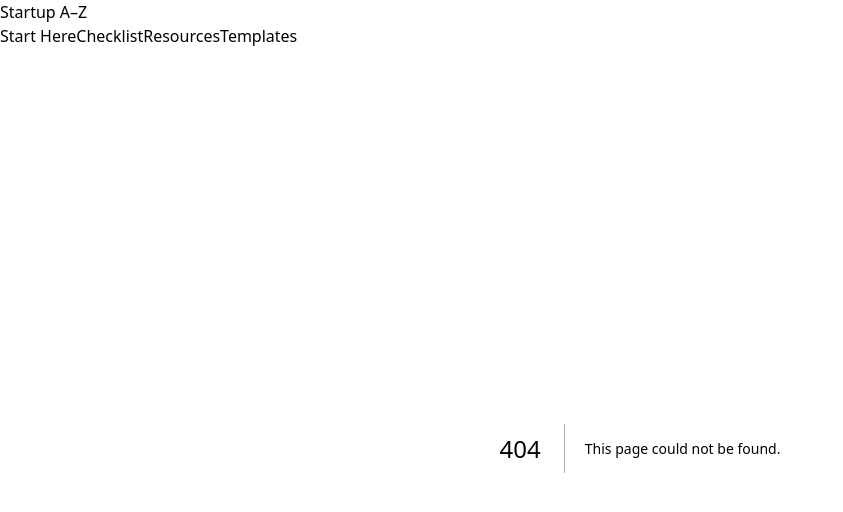
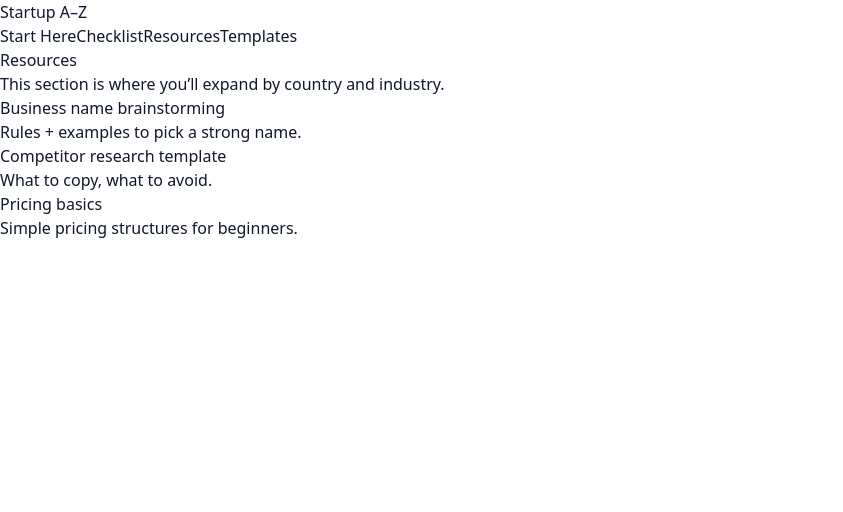
Before and after one commit to pandy-has/startup-a2z, a Next.js app: page /resources in a window 1280 px wide. Before the commit this address had no page. Shown: the top 512 px of the page, without its empty margins (0-843 px from the left). Built offline with nearby package versions, Linux system fonts and the light colour scheme.

Commit message:
Create page.tsx

```diff
--- /dev/null
+++ b/src/app/resources/page.tsx
@@ -0,0 +1,25 @@
+export default function ResourcesPage() {
+  const items = [
+    { title: "Business name brainstorming", desc: "Rules + examples to pick a strong name." },
+    { title: "Competitor research template", desc: "What to copy, what to avoid." },
+    { title: "Pricing basics", desc: "Simple pricing structures for beginners." }
+  ];
+
+  return (
+    <div className="space-y-6">
+      <h1 className="text-2xl font-semibold">Resources</h1>
+      <p className="text-slate-600 max-w-2xl">
+        This section is where you’ll expand by country and industry.
+      </p>
+
+      <div className="space-y-3">
+        {items.map((r) => (
+          <div key={r.title} className="rounded border p-4">
+            <div className="font-medium">{r.title}</div>
+            <div className="text-sm text-slate-600">{r.desc}</div>
+          </div>
+        ))}
+      </div>
+    </div>
+  );
+}
```
